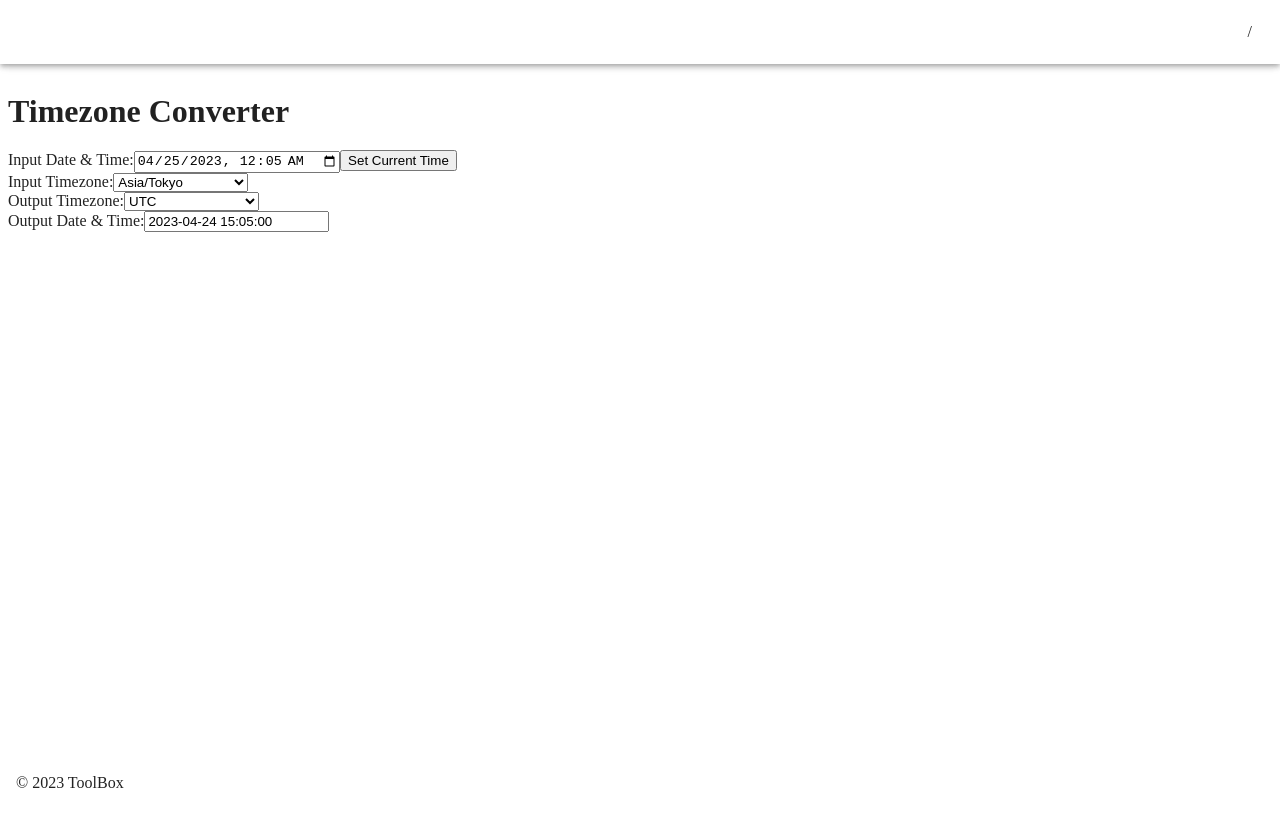
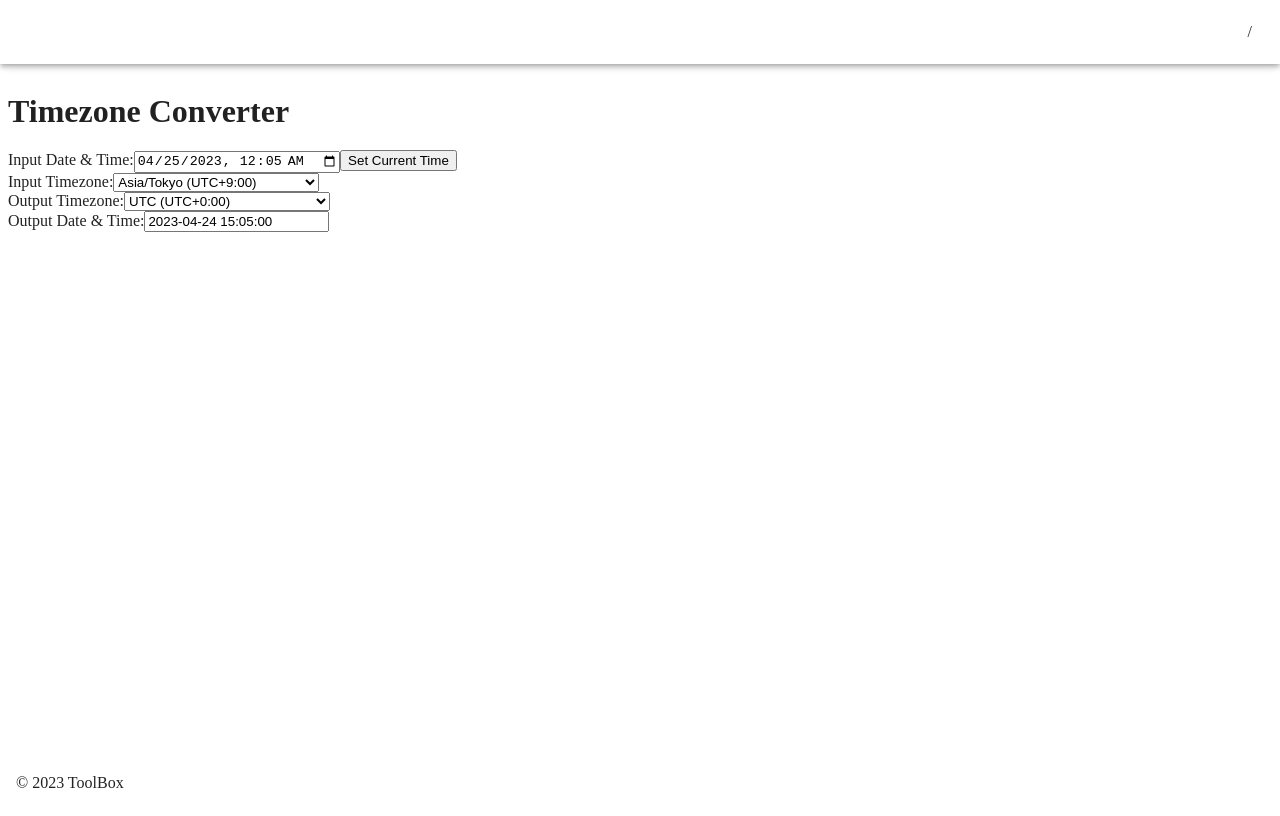
Before and after one commit to foresukecom/toolbox, a Vue app: page /timezone-converter in a window 1280 px wide. Built offline with nearby package versions, Linux system fonts and the light colour scheme.

Commit message:
fix: タイムゾーンにオフセット追加

```diff
--- a/src/views/TimezoneConverter.vue
+++ b/src/views/TimezoneConverter.vue
@@ -10,7 +10,7 @@
       <label for="inputTimezone">Input Timezone:</label>
       <select id="inputTimezone" v-model="selectedInputTimezone">
         <option v-for="timezone in commonTimezones" :key="timezone" :value="timezone">
-          {{ timezone }}
+          {{ timezone }} (UTC{{ formatOffset(timezone) }})
         </option>
       </select>
     </div>
@@ -18,7 +18,7 @@
       <label for="outputTimezone">Output Timezone:</label>
       <select id="outputTimezone" v-model="selectedOutputTimezone">
         <option v-for="timezone in commonTimezones" :key="timezone" :value="timezone">
-          {{ timezone }}
+          {{ timezone }} (UTC{{ formatOffset(timezone) }})
         </option>
       </select>
     </div>
@@ -78,6 +78,12 @@ export default {
       const now = moment().tz(this.selectedInputTimezone);
       this.inputDateTime = now.format("YYYY-MM-DDTHH:mm");
     },
+    formatOffset(timezone) {
+      const offset = moment.tz(timezone).utcOffset();
+      const hours = offset / 60;
+      const sign = hours >= 0 ? "+" : "-";
+      return `${sign}${Math.abs(hours)}:00`;
+    },
   },
   mounted() {
     this.convertTime();
```
